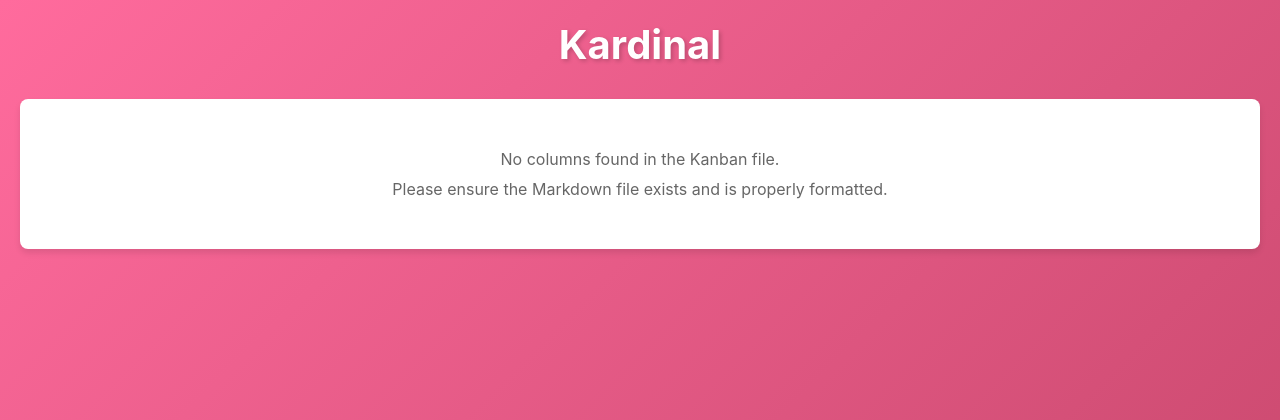
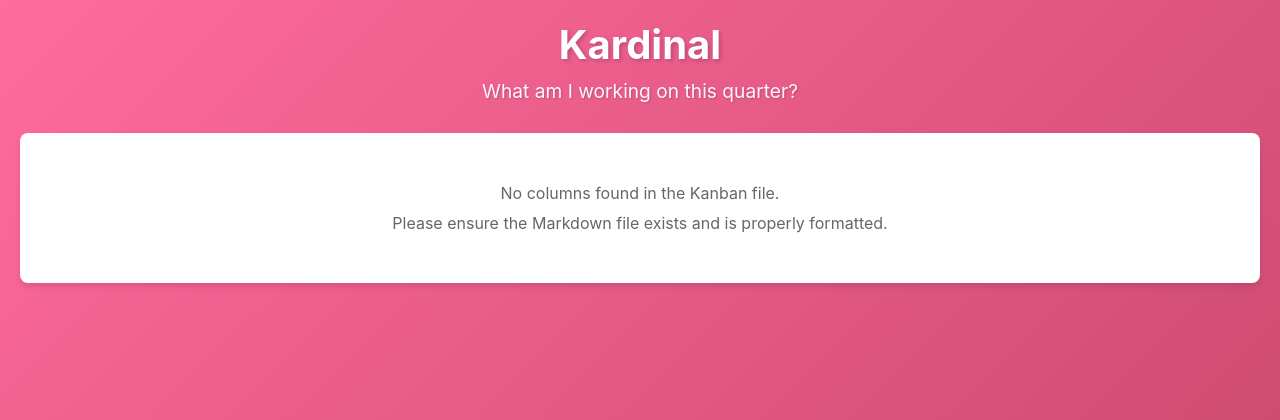
Before and after one commit to nicolevanderhoeven/kardinal, a Flask app: page / in a window 1280 px wide. Shown: the top 420 px of the page. Run offline with Flask 3, Linux system fonts and the light colour scheme; some libraries are stand-ins or nearby versions.

Commit message:
Add subtitle 'What am I working on this quarter?' under Kardinal header

```diff
--- a/static/style.css
+++ b/static/style.css
@@ -29,6 +29,14 @@ header h1 {
     font-size: 2.5rem;
     font-weight: 700;
     text-shadow: 2px 2px 4px rgba(0, 0, 0, 0.2);
+}
+
+header .subtitle {
+    font-size: 1.2rem;
+    font-weight: 400;
+    margin-top: 10px;
+    opacity: 0.95;
+    text-shadow: 1px 1px 2px rgba(0, 0, 0, 0.2);
 }
 
 .kanban-board {
@@ -77,10 +85,11 @@ header h1 {
     justify-content: space-between;
     align-items: center;
     transition: background 0.2s ease;
+    background: linear-gradient(135deg, #d4a5b8 0%, #a87a8a 100%) !important;
 }
 
 .done-header:hover {
-    background: linear-gradient(135deg, #e55a8d 0%, #b03d59 100%);
+    background: linear-gradient(135deg, #c495a8 0%, #986a7a 100%) !important;
 }
 
 .toggle-icon {
@@ -262,6 +271,10 @@ header h1 {
     header h1 {
         font-size: 2rem;
     }
+
+    header .subtitle {
+        font-size: 1rem;
+    }
 }
 
 /* Scrollbar Styling */
--- a/templates/kanban.html
+++ b/templates/kanban.html
@@ -10,6 +10,7 @@
     <div class="container">
         <header>
             <h1>Kardinal</h1>
+            <p class="subtitle">What am I working on this quarter?</p>
         </header>
 
         <div class="kanban-board">
```
